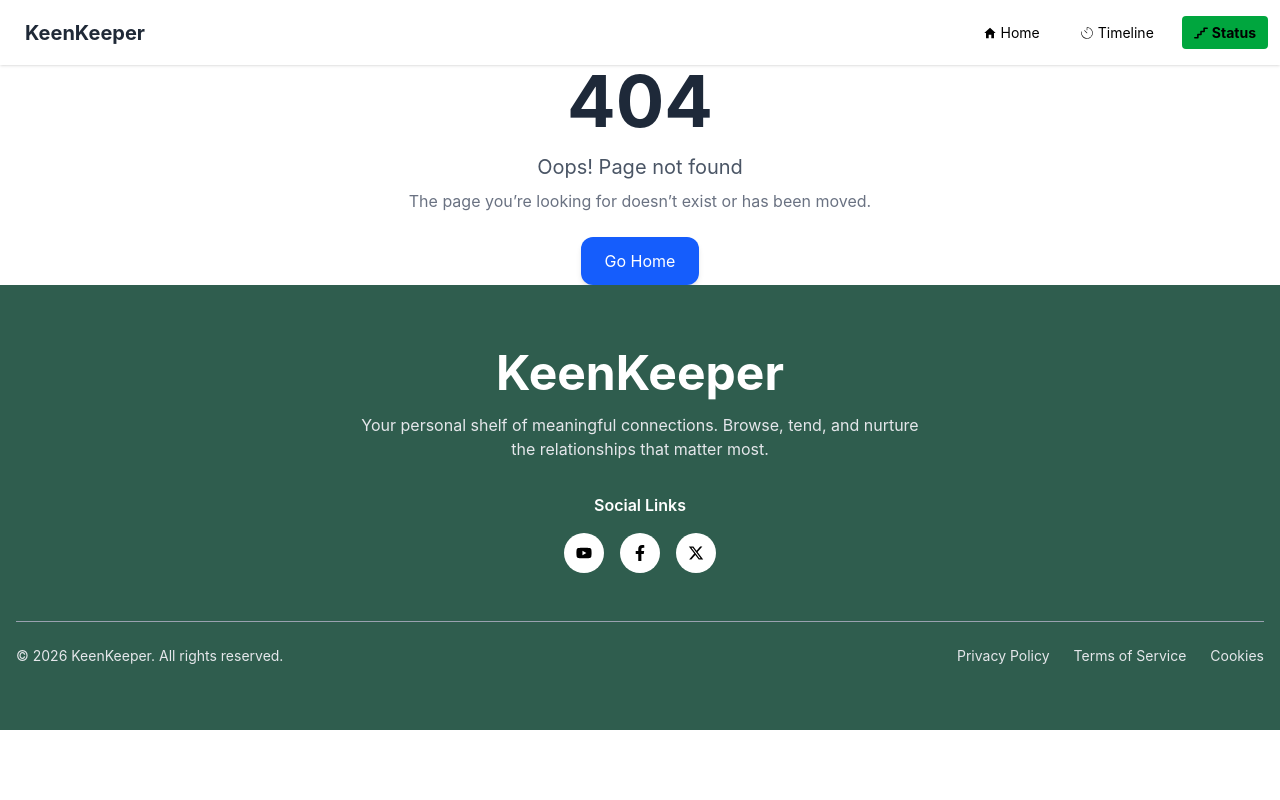
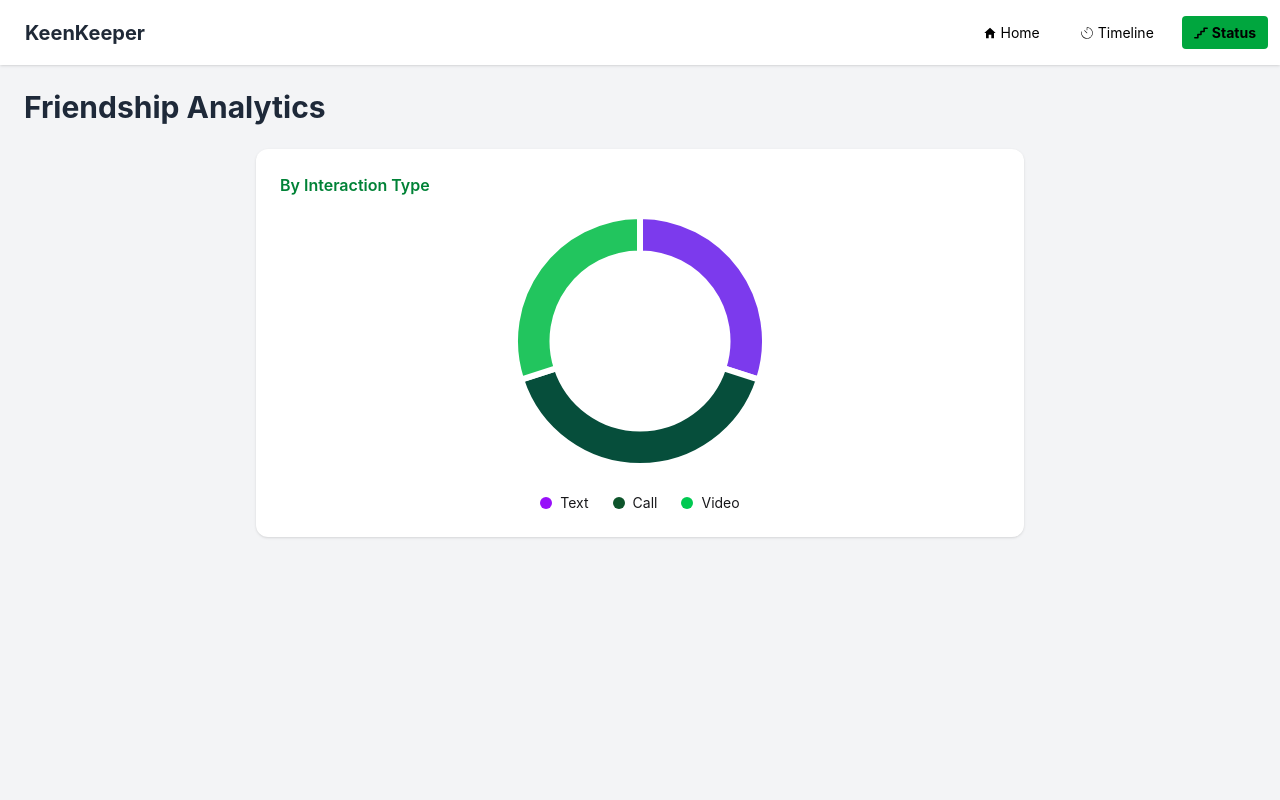
Before and after one commit to rihadabib-commits/my-2nd-b13, a Next.js app: page /status in a window 1280 px wide. Before the commit this address had no page. Shown: the top 800 px of the page. Built offline with nearby package versions, Linux system fonts and the light colour scheme.

Commit message:
i added all feauter

```diff
--- a/package.json
+++ b/package.json
@@ -9,11 +9,14 @@
     "lint": "eslint"
   },
   "dependencies": {
+    "chart.js": "^4.5.1",
     "daisyui": "^5.5.19",
     "next": "16.2.3",
     "react": "19.2.4",
+    "react-chartjs-2": "^5.3.1",
     "react-dom": "19.2.4",
-    "react-icons": "^5.6.0"
+    "react-icons": "^5.6.0",
+    "react-toastify": "^11.0.5"
   },
   "devDependencies": {
     "@tailwindcss/postcss": "^4.2.2",
--- /dev/null
+++ b/src/app/context/CallContextProvider.jsx
@@ -0,0 +1,35 @@
+// "use client";
+
+// import { useState } from "react";
+// import { CallContext } from "./Callcontext";
+
+// const CallProvider = ({ children }) => {
+//   const [call, setCall] = useState([]);
+
+//   return (
+//     <CallContext.Provider value={{ call, setCall }}>
+//       {children}
+//     </CallContext.Provider>
+//   );
+// };
+
+// export default CallProvider;
+"use client"
+import React, { createContext, useState } from 'react';
+
+export const CallContext=createContext()
+
+const CallContextProvider = ({children}) => {
+    const [call,setCall]=useState([]);
+    const data={
+        call,
+        setCall
+    }
+    return (
+        <CallContext.Provider value={data}>
+            {children}
+        </CallContext.Provider>
+    );
+};
+
+export default CallContextProvider;
--- a/src/app/context/CallProvider.jsx
+++ /dev/null
@@ -1,16 +0,0 @@
-"use client";
-
-import { useState } from "react";
-import { CallContext } from "./Callcontext";
-
-const CallProvider = ({ children }) => {
-  const [call, setCall] = useState([]);
-
-  return (
-    <CallContext.Provider value={{ call, setCall }}>
-      {children}
-    </CallContext.Provider>
-  );
-};
-
-export default CallProvider;
--- a/src/app/context/Callcontext.jsx
+++ /dev/null
@@ -1,3 +0,0 @@
-import { createContext } from "react";
-
-export const CallContext = createContext();
--- a/src/app/details/[id]/page.js
+++ b/src/app/details/[id]/page.js
@@ -1,4 +1,3 @@
-
 "use client";
 
 import { useContext, useEffect, useState } from "react";
@@ -10,12 +9,35 @@ import { HiOutlineBellSnooze } from "react-icons/hi2";
 import { IoCallSharp } from "react-icons/io5";
 import { IoMdText } from "react-icons/io";
 import { IoVideocam } from "react-icons/io5";
-import CallProvider from "@/app/context/CallProvider";
-
+import { CallContext } from "@/app/context/CallContextProvider";
+import { toast } from "react-toastify";
 
 export default function Page() {
   const { id } = useParams();
   const [singleData, setSingleData] = useState(null);
+  const { call = [], setCall } = useContext(CallContext); // ✅ safe default
+
+  // ✅ FIXED handleCall
+  const handleCall = (type) => {
+    if (!singleData) return;
+
+    if (call.find((c) => c.id === singleData.id)) {
+      toast.error("Already added");
+      return;
+    }
+
+    setCall([
+      ...call,
+      {
+        id: singleData.id,
+        name: singleData.name,
+        type: type,
+        date: singleData.next_due_date, // ✅ fixed name
+      },
+    ]);
+
+   toast.success(`${type} added`);
+  };
 
   useEffect(() => {
     if (!id) return;
@@ -36,7 +58,10 @@ export default function Page() {
     <div className="bg-[#f5f7f9] min-h-screen p-6">
       <div className="max-w-6xl mx-auto">
         <div className="flex gap-5">
-          <div className="w-[260] space-y-3">
+
+          {/* LEFT PANEL */}
+          <div className="w-[260px] space-y-3">
+
             {/* PROFILE */}
             <div className="bg-white shadow rounded-lg p-5 text-center">
               <Image
@@ -47,13 +72,15 @@ export default function Page() {
                 className="rounded-full mx-auto"
               />
 
-              <h2 className="text-sm font-semibold mt-2">{singleData.name}</h2>
+              <h2 className="text-sm font-semibold mt-2">
+                {singleData.name}
+              </h2>
 
               <div className="flex justify-center gap-1 mt-1">
-                <span className="bg-red-500 text-white text-[10px] px-2 py-[2] rounded-full">
+                <span className="bg-red-500 text-white text-[10px] px-2 py-[2px] rounded-full">
                   Overdue
                 </span>
-                <span className="bg-green-100 text-[10px] px-2 py-[2] rounded-full">
+                <span className="bg-green-100 text-[10px] px-2 py-[2px] rounded-full">
                   Family
                 </span>
               </div>
@@ -62,39 +89,34 @@ export default function Page() {
                 “Former colleague, great mentor”
               </p>
 
-              <p className="text-[10px] text-gray-400 mt-1">Preferred: email</p>
+              <p className="text-[10px] text-gray-400 mt-1">
+                Preferred: email
+              </p>
             </div>
 
             {/* BUTTONS */}
-
-            <div>
             <div className="bg-white shadow rounded-lg p-2 space-y-2">
               <button className="w-full text-left text-xs px-3 py-2 shadow rounded">
-                  {" "}
-                  <HiOutlineBellSnooze />
-                  Snooze 2 Weeks
+                <HiOutlineBellSnooze /> Snooze 2 Weeks
               </button>
 
               <button className="w-full text-left text-xs px-3 py-2 shadow rounded">
-                  {" "}
-                  <BsArchiveFill />
-                  Archive
+                <BsArchiveFill /> Archive
               </button>
 
               <button className="w-full text-left text-xs px-3 py-2 shadow rounded text-red-500">
-                  {" "}
-                  <MdOutlineDelete />
-                  Delete
+                <MdOutlineDelete /> Delete
               </button>
             </div>
-            </div>
+
           </div>
 
           {/* RIGHT PANEL */}
           <div className="flex-1 space-y-4">
+
             {/* STATS */}
             <div className="flex gap-4">
-              <div className="bg-white shadow rounded-lg p-5 w-[150] text-center">
+              <div className="bg-white shadow rounded-lg p-5 w-[150px] text-center">
                 <p className="text-xl font-bold text-[#244d3f]">
                   {singleData.days_since_contact}
                 </p>
@@ -103,7 +125,7 @@ export default function Page() {
                 </p>
               </div>
 
-              <div className="bg-white shadow rounded-lg p-5 w-[150] text-center">
+              <div className="bg-white shadow rounded-lg p-5 w-[150px] text-center">
                 <p className="text-xl font-bold text-[#244d3f]">
                   {singleData.goal}
                 </p>
@@ -112,11 +134,11 @@ export default function Page() {
                 </p>
               </div>
 
-              <div className="bg-white shadow rounded-lg p-5 w-[200] text-center">
+              <div className="bg-white shadow rounded-lg p-5 w-[200px] text-center">
                 <p className="text-sm font-bold text-[#244d3f]">
                   {singleData.next_due_date}
                 </p>
-                <p className="text-[11px] text-xl text-gray-500 font-bold">
+                <p className="text-[11px] text-gray-500 font-bold">
                   Next Due
                 </p>
               </div>
@@ -125,172 +147,55 @@ export default function Page() {
             {/* RELATIONSHIP */}
             <div className="bg-white shadow rounded-lg p-5 flex justify-between items-center">
               <div>
-                <p className=" font-bold text-xl">Relationship Goal</p>
-                <p className="text-[12px] text-xl text-gray-500">
+                <p className="font-bold text-xl">Relationship Goal</p>
+                <p className="text-[12px] text-gray-500">
                   Connect every{" "}
-                  <span className="font-bold text-xl">{singleData.goal}</span>{" "}
+                  <span className="font-bold">
+                    {singleData.goal}
+                  </span>{" "}
                   days
                 </p>
               </div>
 
-              <button className="text-xl shadow px-3 py-1 rounded">Edit</button>
+              <button className="text-sm shadow px-3 py-1 rounded">
+                Edit
+              </button>
             </div>
 
             {/* QUICK CHECK-IN */}
             <div className="bg-white shadow rounded-lg p-5">
               <p className="text-sm font-medium">Quick Check-In</p>
 
+              {/* ✅ FIXED BUTTON CLICK */}
               <div className="flex gap-4 mt-4">
+
                 <button
+                  onClick={() => handleCall("call")}
                   className="flex-1 shadow rounded p-3 text-center text-xl font-semibold bg-[#f8fafc]"
                 >
                   <IoCallSharp /> Call
                 </button>
 
-                <button className="flex-1 shadow rounded p-3 text-center text-xl font-semibold bg-[#f8fafc]">
-                  {" "}
-                  <IoMdText />
-                  Text
+                <button
+                  onClick={() => handleCall("text")}
+                  className="flex-1 shadow rounded p-3 text-center text-xl font-semibold bg-[#f8fafc]"
+                >
+                  <IoMdText /> Text
                 </button>
 
-                <button className="flex-1 shadow rounded p-3 text-center  font font-semibold text-xl bg-[#f8fafc]">
-                  {" "}
-                  <IoVideocam />
-                  Video
+                <button
+                  onClick={() => handleCall("video")}
+                  className="flex-1 shadow rounded p-3 text-center text-xl font-semibold bg-[#f8fafc]"
+                >
+                  <IoVideocam /> Video
                 </button>
+
               </div>
             </div>
+
           </div>
         </div>
       </div>
     </div>
   );
 }
-
-// "use client";
-
-// import { useEffect, useState } from "react";
-// import { useParams, useRouter } from "next/navigation"; // 👈 router add
-// import Image from "next/image";
-// import { BsArchiveFill } from "react-icons/bs";
-// import { MdOutlineDelete } from "react-icons/md";
-// import { HiOutlineBellSnooze } from "react-icons/hi2";
-// import { IoCallSharp } from "react-icons/io5";
-// import { IoMdText } from "react-icons/io";
-// import { IoVideocam } from "react-icons/io5";
-
-// export default function Page() {
-//   const { id } = useParams();
-//   const router = useRouter(); // 👈 add
-//   const [singleData, setSingleData] = useState(null);
-
-//   // 👇 navigate function
-//   const handleNavigate = (type) => {
-//     router.push(`/timeline?id=${singleData.id}&type=${type}`);
-//   };
-
-//   useEffect(() => {
-//     if (!id) return;
-
-//     fetch("/app.json")
-//       .then((res) => res.json())
-//       .then((data) => {
-//         const found = data.find((item) => String(item.id) === String(id));
-//         setSingleData(found || null);
-//       });
-//   }, [id]);
-
-//   if (!singleData) {
-//     return <p className="text-center mt-10">Loading...</p>;
-//   }
-
-//   return (
-//     <div className="bg-[#f5f7f9] min-h-screen p-6">
-//       <div className="max-w-6xl mx-auto">
-
-//         <div className="flex gap-5">
-
-//           {/* LEFT PANEL */}
-//           <div className="w-[260px] space-y-3">
-
-//             <div className="bg-white shadow rounded-lg p-5 text-center">
-//               <Image
-//                 src={singleData.picture}
-//                 width={64}
-//                 height={64}
-//                 alt="profile"
-//                 className="rounded-full mx-auto"
-//               />
-
-//               <h2 className="text-sm font-semibold mt-2">
-//                 {singleData.name}
-//               </h2>
-
-//               <div className="flex justify-center gap-1 mt-1">
-//                 <span className="bg-red-500 text-white text-[10px] px-2 py-[2px] rounded-full">
-//                   Overdue
-//                 </span>
-//                 <span className="bg-green-100 text-[10px] px-2 py-[2px] rounded-full">
-//                   Family
-//                 </span>
-//               </div>
-//             </div>
-
-//             <div className="bg-white shadow rounded-lg p-2 space-y-2">
-//               <button className="w-full text-left text-xs px-3 py-2 shadow rounded">
-//                 <HiOutlineBellSnooze /> Snooze 2 Weeks
-//               </button>
-
-//               <button className="w-full text-left text-xs px-3 py-2 shadow rounded">
-//                 <BsArchiveFill /> Archive
-//               </button>
-
-//               <button className="w-full text-left text-xs px-3 py-2 shadow rounded text-red-500">
-//                 <MdOutlineDelete /> Delete
-//               </button>
-//             </div>
-//           </div>
-
-//           {/* RIGHT PANEL */}
-//           <div className="flex-1 space-y-4">
-
-//             {/* QUICK CHECK-IN */}
-//             <div className="bg-white shadow rounded-lg p-5">
-
-//               <p className="text-sm font-medium">
-//                 Quick Check-In
-//               </p>
-
-//               <div className="flex gap-4 mt-4">
-
-//                 {/* 👇 UPDATED BUTTONS */}
-//                 <button
-//                   onClick={() => handleNavigate("call")}
-//                   className="flex-1 shadow rounded p-3 text-center text-xl font-semibold bg-[#f8fafc]"
-//                 >
-//                   <IoCallSharp /> Call
-//                 </button>
-
-//                 <button
-//                   onClick={() => handleNavigate("text")}
-//                   className="flex-1 shadow rounded p-3 text-center text-xl font-semibold bg-[#f8fafc]"
-//                 >
-//                   <IoMdText /> Text
-//                 </button>
-
-//                 <button
-//                   onClick={() => handleNavigate("video")}
-//                   className="flex-1 shadow rounded p-3 text-center text-xl font-semibold bg-[#f8fafc]"
-//                 >
-//                   <IoVideocam /> Video
-//                 </button>
-
-//               </div>
-//             </div>
-
-//           </div>
-//         </div>
-//       </div>
-//     </div>
-//   );
-// }
--- a/src/app/layout.js
+++ b/src/app/layout.js
@@ -2,7 +2,9 @@ import { Geist, Geist_Mono } from "next/font/google";
 import "./globals.css";
 import Navbar from "./componenet/navbar/Navbar";
 import Footer from "./componenet/footer/Footer";
-import CallProvider from "./context/CallProvider";
+import Providers from "./liv/providers/Providers";
+import { ToastContainer } from 'react-toastify';
+
 
 const geistSans = Geist({
   variable: "--font-geist-sans",
@@ -27,11 +29,13 @@ export default function RootLayout({ children }) {
       className={`${geistSans.variable} ${geistMono.variable} h-full antialiased`}
     >
       <body className="min-h-full flex flex-col">
-        <CallProvider>
+        <Providers>
           <Navbar></Navbar>
           {children}
           <Footer></Footer>
-        </CallProvider>
+          <ToastContainer />
+        </Providers>
+
       </body>
     </html>
   );
--- /dev/null
+++ b/src/app/liv/providers/Providers.jsx
@@ -0,0 +1,25 @@
+// import React from 'react';
+
+// const providor = () => {
+//     return (
+//         <div>
+
+//         </div>
+//     );
+// };
+
+// export default providor;
+
+"use client"
+import CallContextProvider from '@/app/context/CallContextProvider';
+import React from 'react';
+
+const Providers = ({children}) => {
+    return (
+        <CallContextProvider>
+            {children}
+        </CallContextProvider>
+    );
+};
+
+export default Providers;
--- /dev/null
+++ b/src/app/status/page.jsx
@@ -0,0 +1,75 @@
+"use client";
+
+import React from "react";
+import { Doughnut } from "react-chartjs-2";
+import { Chart as ChartJS, ArcElement, Tooltip, Legend } from "chart.js";
+
+ChartJS.register(ArcElement, Tooltip, Legend);
+
+const Status = () => {
+  const data = {
+    labels: ["Text", "Call", "Video"],
+    datasets: [
+      {
+        data: [30, 40, 30],
+        backgroundColor: [
+          "#7C3AED",
+          "#064E3B",
+          "#22C55E",
+        ],
+        borderWidth: 6,
+        borderColor: "#fff",
+        cutout: "70%",
+      },
+    ],
+  };
+
+  const options = {
+    plugins: {
+      legend: {
+        display: false,
+      },
+    },
+  };
+
+  return (
+    <div className="bg-gray-100 min-h-screen p-6">
+      <h1 className="text-3xl font-bold text-gray-800 mb-6">
+        Friendship Analytics
+      </h1>
+
+      <div className="bg-white rounded-xl shadow p-6 w-full max-w-3xl mx-auto">
+        <h2 className="text-green-700 font-semibold mb-4">
+          By Interaction Type
+        </h2>
+
+        <div className="flex flex-col items-center justify-center">
+
+          <div className="w-64 h-64">
+            <Doughnut data={data} options={options} />
+          </div>
+
+
+          <div className="flex gap-6 mt-6 text-sm">
+            <div className="flex items-center gap-2">
+              <span className="w-3 h-3 rounded-full bg-purple-600"></span>
+              Text
+            </div>
+
+            <div className="flex items-center gap-2">
+              <span className="w-3 h-3 rounded-full bg-green-900"></span>
+              Call
+            </div>
+
+            <div className="flex items-center gap-2">
+              <span className="w-3 h-3 rounded-full bg-green-500"></span>
+              Video
+            </div>
+          </div>
+        </div>
+      </div>
+    </div>
+  );
+};
+
+export default Status;
--- a/src/app/timeline/page.jsx
+++ b/src/app/timeline/page.jsx
@@ -1,110 +1,118 @@
+// "use client"
+// import React from 'react';
+// import { FiPhoneCall } from 'react-icons/fi';
+// import { CallContext } from '../context/CallContextProvider';
+// import { useContext } from 'react';
+// import { MdOutlineTextsms } from 'react-icons/md';
+// import { CiVideoOn } from 'react-icons/ci';
+
+// const Page = () => {
+//     const { call } = useContext(CallContext);
+//     return (
+//         <div className="bg-[#f8fafc] py-20">
+//             <div className='container mx-auto'>
+//                 <h1 className="font-bold text-5xl text-[#1f2937]">Timeline </h1>
+//                 <div className='mt-6'>
+//                     <div className='space-y-4'>
+//                         {
+//                             call.map(data => (
+//                                 <div key={data.id} className='p-4 bg-white rounded-lg flex gap-4 items-center shadow-lg'>
+//                                     <div>
+//                                         {data.type === "Calling" && <FiPhoneCall className="text-2xl mb-2" />}
+//                                         {data.type === "Textting" && <MdOutlineTextsms className="text-2xl mb-2"/>}
+//                                         {data.type === "Video" && <CiVideoOn className="text-2xl mb-2" />}
+//                                     </div>
+//                                     <div>
+//                                         <h1 className='text-[#244d3f] font-bold text-xl'>Call <span className='text-[#64748b] text-sm'>{data.name}</span></h1>
+//                                         <p className='text-[#64748b] text-sm mt-1'>March 29, 2026</p>
+//                                     </div>
+//                                 </div>
+//                             ))
+//                         }
+//                     </div>
+//                 </div>
+//             </div>
+//         </div>
+//     );
+// };
+
+// export default Page;
+
 "use client";
-
-import { useContext } from "react";
-import { CallContext } from "../context/Callcontext";
+import { useContext, useState } from "react";
+import { FiPhoneCall } from "react-icons/fi";
+import { CallContext } from "../context/CallContextProvider";
+import { MdOutlineTextsms } from "react-icons/md";
+import { CiVideoOn } from "react-icons/ci";
 
 const Page = () => {
-  const { call, setCall } = useContext(CallContext);
-console.log(call,setCall);
+  const { call } = useContext(CallContext);
+
+
+  const [filter, setFilter] = useState("All");
+
+
+  const filteredData =
+    filter === "All"
+      ? call
+      : call.filter((item) => item.type === filter);
+
+  return (
+    <div className="bg-[#f8fafc] py-20">
+      <div className="container mx-auto">
+        {/* Title */}
+        <h1 className="font-bold text-5xl text-[#1f2937]">Timeline</h1>
+
+
+        <div className="mt-6">
+          <select
+            onChange={(e) => setFilter(e.target.value)}
+            className="w-full md:w-[300px] p-3 rounded-lg border border-gray-300 bg-white text-[#64748b] focus:outline-none"
+          >
+            <option value="All">Filter timeline</option>
+            <option value="Calling">Call</option>
+            <option value="Textting">Text</option>
+            <option value="Video">Video</option>
+          </select>
+        </div>
+
+
+        <div className="mt-6 space-y-4">
+          {filteredData.map((data) => (
+            <div
+              key={data.id}
+              className="p-4 bg-white rounded-lg flex gap-4 items-center shadow-lg"
+            >
+              <div>
+                {data.type === "Calling" && (
+                  <FiPhoneCall className="text-2xl mb-2 text-blue-500" />
+                )}
+                {data.type === "Textting" && (
+                  <MdOutlineTextsms className="text-2xl mb-2 text-purple-500" />
+                )}
+                {data.type === "Video" && (
+                  <CiVideoOn className="text-2xl mb-2 text-green-500" />
+                )}
+              </div>
+
+              <div>
+                <h1 className="text-[#244d3f] font-bold text-xl">
+                  {data.type}{" "}
+                  <span className="text-[#64748b] text-sm">
+                    with {data.name}
+                  </span>
+                </h1>
+
+                <p className="text-[#64748b] text-sm mt-1">
+                  {data.date || "March 29, 2026"}
+                </p>
+              </div>
+            </div>
+          ))}
+        </div>
+      </div>
+    </div>
+  );
 };
 
 export default Page;
-
-
-// // "use client";
-
-// // import { useSearchParams } from "next/navigation";
-// // import { useEffect, useState } from "react";
-
-// // const Page = () => {
-// //   const searchParams = useSearchParams();
-// //   const id = searchParams.get("id");
-// //   const type = searchParams.get("type");
-
-// //   const [data, setData] = useState(null);
-
-// //   useEffect(() => {
-// //     if (!id) return;
-
-// //     fetch("/app.json")
-// //       .then((res) => res.json())
-// //       .then((resData) => {
-// //         const found = resData.find((item) => String(item.id) === String(id));
-// //         setData(found);
-// //       });
-// //   }, [id]);
-
-// //   if (!data) return <p>Loading...</p>;
-
-// //   return (
-// //     <div className="p-6">
-// //       <h1 className="text-xl font-bold mb-4">Timeline</h1>
-
-// //       <div className="bg-white p-5 shadow rounded">
-// //         <h2 className="text-lg font-semibold">{data.name}</h2>
-
-// //         <p className="text-sm text-gray-500">
-// //           Action Type: <span className="font-bold">{type}</span>
-// //         </p>
-
-// //         <p className="mt-2">Email: {data.email}</p>
-// //         <p>Days Since Contact: {data.days_since_contact}</p>
-
-// //         <p className="mt-4 text-sm italic">
-// //           “Here you can track call/text/video history”
-// //         </p>
-// //       </div>
-// //     </div>
-// //   );
-// // };
-
-// // export default Page;
-
-// "use client";
-
-// import { useSearchParams } from "next/navigation";
-// import { useEffect, useState } from "react";
-
-// const Page = () => {
-//   const searchParams = useSearchParams();
-//   const id = searchParams.get("id");
-//   const type = searchParams.get("type");
-
-//   const [data, setData] = useState(null);
-
-//   useEffect(() => {
-//     if (!id) return;
-
-//     fetch("/app.json")
-//       .then((res) => res.json())
-//       .then((resData) => {
-//         const found = resData.find((item) => String(item.id) === String(id));
-//         setData(found);
-//       });
-//   }, [id]);
-
-//   if (!data) return <p>Loading...</p>;
-
-//   return (
-//     <div className="p-6">
-//       <h1 className="text-xl font-bold mb-4">Timeline</h1>
-
-//       <div className="bg-white p-5 shadow rounded">
-//         <h2 className="text-lg font-semibold">{data.name}</h2>
-
-//         <p className="text-sm text-gray-500">
-//           Action Type: <span className="font-bold">{type}</span>
-//         </p>
-
-//         <p className="mt-2">Email: {data.email}</p>
-//         <p>Days Since Contact: {data.days_since_contact}</p>
-
-//         <p className="mt-4 text-sm italic">
-//           “Here you can track call/text/video history”
-//         </p>
-//       </div>
-//     </div>
-//   );
-// };
-
-// export default Page;
```
Also changed, not shown: 1 other file (tests, documents, lock files or other folders). Lines whose indentation alone changed are shown as unchanged.
